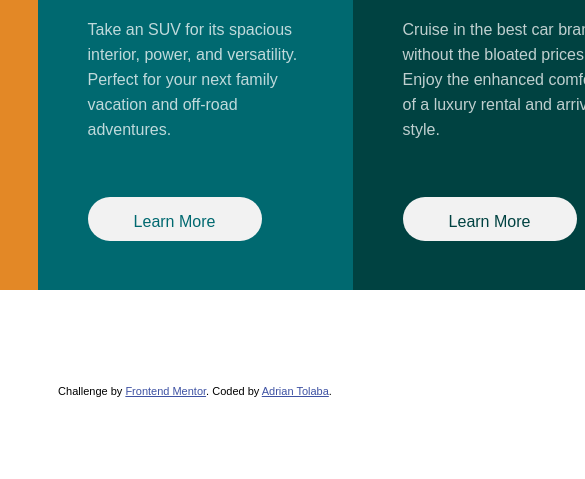
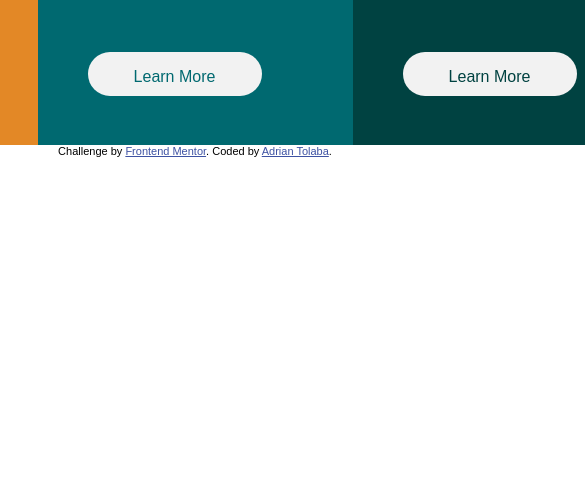
Before and after one commit to AdrianTolaba/challenge-preview-card, a plain HTML site: page index.html in a window 390 px wide. Shown: the part 365-844 px from the top of the page, 585 px wide, since content can reach past the window. Drawn offline with Linux system fonts and the light colour scheme; a web font is replaced by a local one.

Commit message:
media query agregado

```diff
--- a/index.html
+++ b/index.html
@@ -18,26 +18,25 @@
     body
     {
       font-family: 'Lexend Deca', sans-serif;
-      height: auto;
+      height: fit-content;
       width: auto;
       display: flex;
       justify-content: center;
-      margin:0;
+      margin:auto;
+      align-items: center;
     }
     #contenedorElementos
     {
       /*margin: 250px 300px 300px 250px;*/
-      margin-top: 50px;
-      height: 700px;
-      width: 1400px;
+      margin: auto;
+      height: auto;
+      width: auto;
       display: flex;
       align-items: center;
-      align-self: center;
-
       color:hsla(0, 0%, 100%, 0.75);
-      /*align-items: center;*/
       justify-content: center;
       border-radius: 55px;
+      top:50%;
 
       /*margin: 243px 364px 186px 364px;*/
     }
@@ -117,17 +116,28 @@
       margin-top: 50px;
       margin-left: 50px;
     }
-    @media only screen and (max-width: 375px) {
-      #contenedorDeElementos
+    @media(max-width: 375px) {
+      body
+      {
+        display: flex;
+        flex-direction: column;
+      }
+      #contenedorElementos
       {
         display: flex;
         flex-direction: column;
       }
     }
+    #fondoBlanco
+    {
+      height: auto;
+      width: auto;
+      justify-content: center;
+    }
   </style>
 </head>
 <body>
-  <div>
+  <div id="fondoBlanco">
   <section id="contenedorElementos">
     <article id="contenedorSedans">
       <img class="imagen" src="images/icon-sedans.svg" alt="icono sedan">
```
